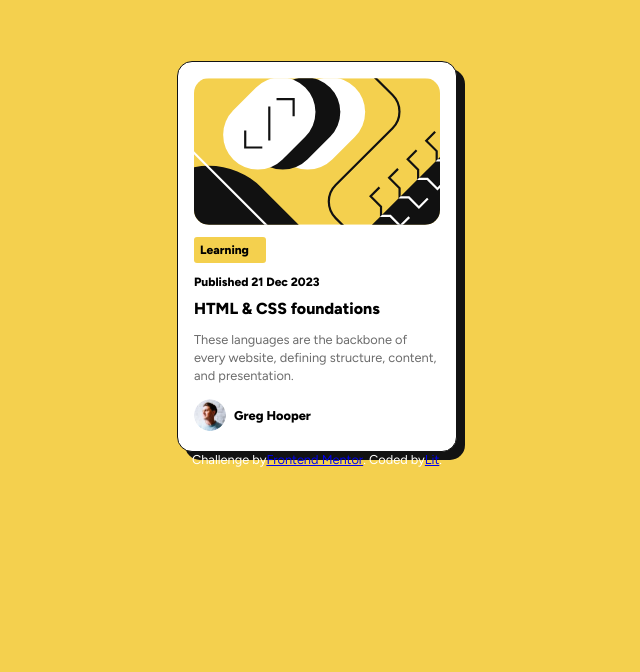
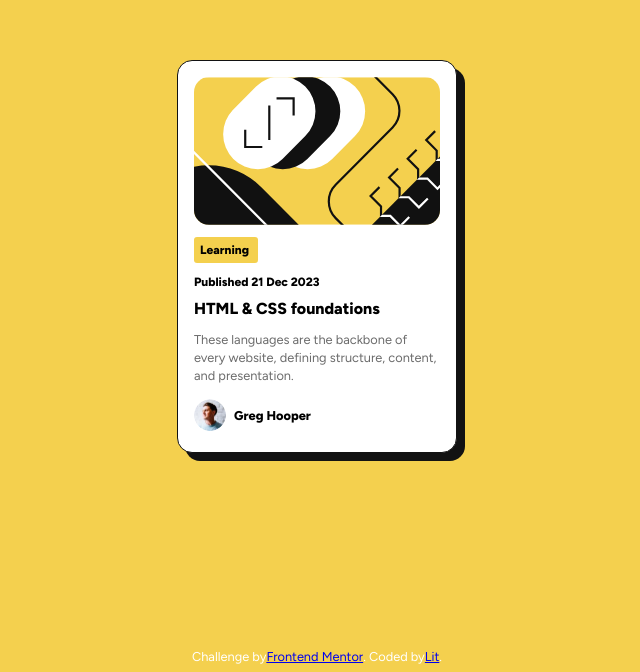
Before and after one commit to Lit-97/blog-preview-card-fm, a plain HTML site: page index.html in a window 1280 px wide. Shown: the part 144-816 px from the top of the page, without its empty margins (323-963 px from the left). Drawn offline with Linux system fonts and the light colour scheme.

Commit message:
Update style.css

```diff
--- a/css/style.css
+++ b/css/style.css
@@ -36,48 +36,55 @@ body {
 /* ADDITIONAL STYLES
 /*******************************************/
 
+
+.content-wrapper {
+  flex: 1;
+  display: flex;
+  justify-content: center;
+  align-items: center;
+}
+
 .card {
-  max-width: 280px;
-  padding: 16px;
-  border-radius: 15px;
-  box-shadow: 8px 8px 0 hsl(0, 0%, 7%);
+  max-width: 17.5rem;
+  padding: 1rem;
+  border-radius: 0.94rem;
+  box-shadow: 0.5rem 0.5rem 0 hsl(0, 0%, 7%);
   background-color: hsl(0, 0%, 100%);
-  margin-top: auto;
-  border: 1px solid hsl(0, 0%, 7%);
+  border: 0.063rem solid hsl(0, 0%, 7%);
 }
 
 .learn img{
      width: 100%;
-     border-radius: 15px;
-     margin-bottom: 12px;
+     border-radius: 0.94rem;
+     margin-bottom: 0.75rem;
      display: block;
 }
 
 .learn p{
     background-color: hsl(47, 88%, 63%);
-    border-radius: 3px;
-    padding: 6px;
-    width: 4.5rem;
+    border-radius: 0.19rem;
+    padding: 0.38rem;
+    width: 4rem;
     font-size: 0.75rem;
     font-weight: 800;
-    margin-bottom: 12px
+    margin-bottom: 0.75rem
 }
 
 h1 {
   font-size: 1rem;
-  margin-bottom: 10px;
+  margin-bottom: 0.63rem;
   font-weight: 800;
 }
 
 h2 {
   font-size: 0.75rem;
-  margin-bottom: 10px;
+  margin-bottom: 0.63rem;
 }
 
 h1 + p {
   font-size: 0.8rem;
   line-height: 1.4;
-  margin-bottom: 10px;
+  margin-bottom: 0.63rem;
   font-weight: 500;
   color: hsl(0, 0%, 42%);
 }
@@ -93,8 +100,8 @@ h1 + p {
 }
 
 .creator img{
-     width: 32px;
-     height: 32px;
+     width: 2rem;
+     height: 2rem;
      border-radius: 50%;
 }
 
```
